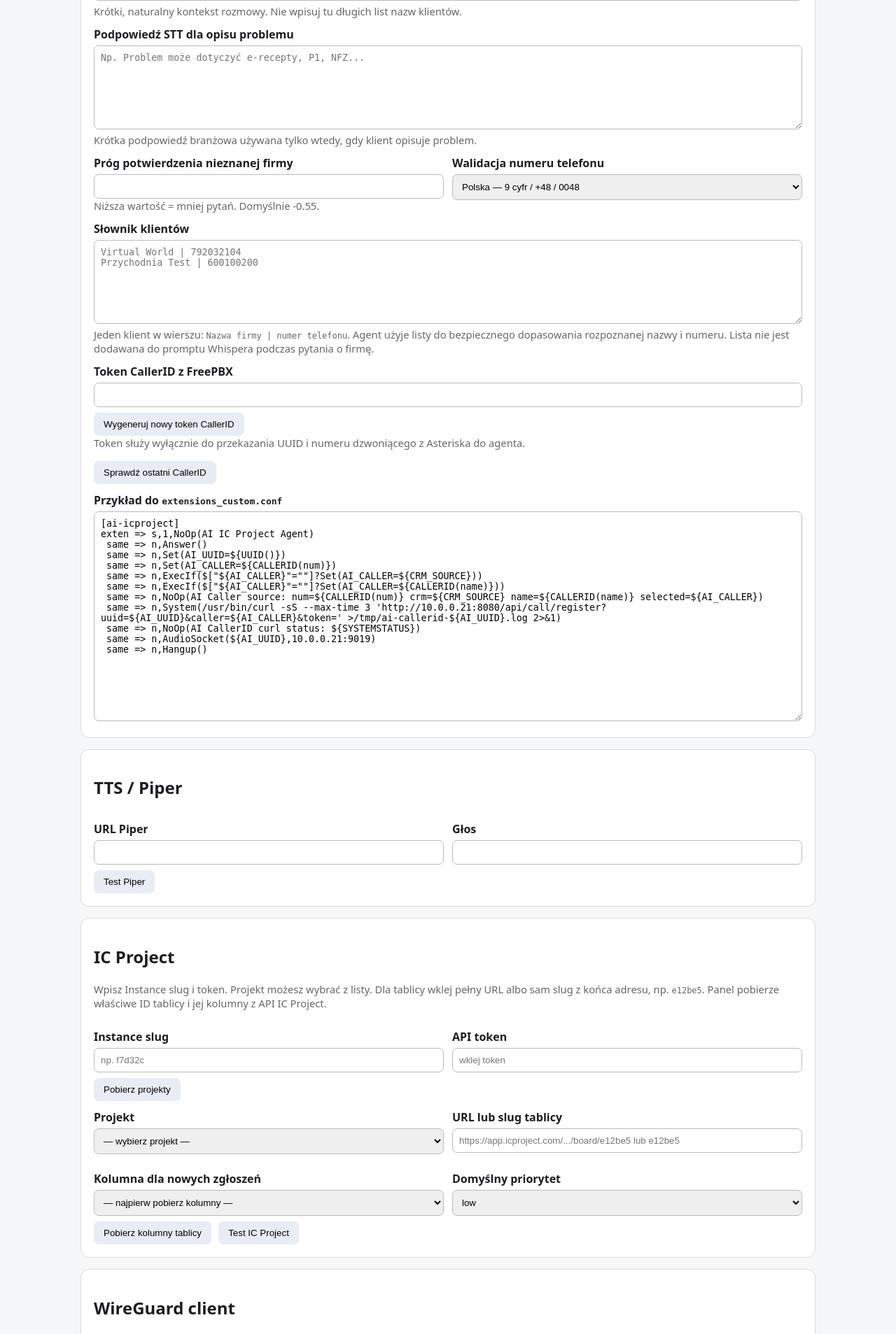
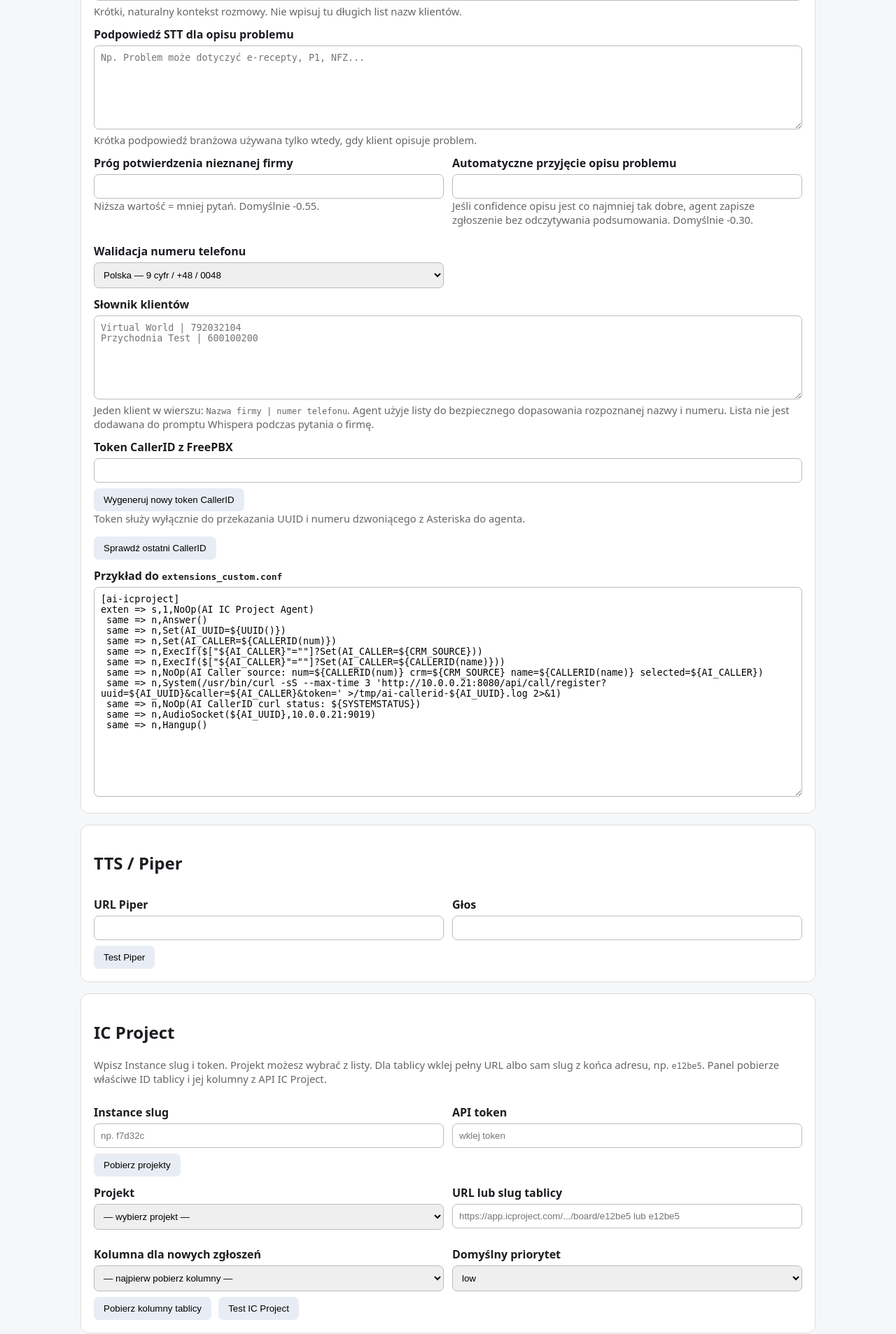
Before and after one commit to Pawel-sp9pw/freepbx-ai-icproject, a Python web app: template app/templates/index.html in a window 1280 px wide. Shown: the part 2653-4560 px from the top of the page at 70% size. Run offline with Jinja, Linux system fonts and the light colour scheme; the template is opened without the code that fills it, so the values that code supplies are empty.

Commit message:
Expose problem auto-accept confidence in panel

```diff
--- a/app/templates/index.html
+++ b/app/templates/index.html
@@ -238,6 +238,12 @@
             <input type="number" step="0.05" min="-2" max="0" name="company_confirm_logprob" value="{{s.company_confirm_logprob}}">
           </label>
           <div class="muted">Niższa wartość = mniej pytań. Domyślnie -0.55.</div>
+        </div>
+        <div>
+          <label>Automatyczne przyjęcie opisu problemu
+            <input type="number" step="0.05" min="-2" max="0" name="problem_auto_accept_logprob" value="{{s.problem_auto_accept_logprob}}">
+          </label>
+          <div class="muted">Jeśli confidence opisu jest co najmniej tak dobre, agent zapisze zgłoszenie bez odczytywania podsumowania. Domyślnie -0.30.</div>
         </div>
         <div>
           <label>Walidacja numeru telefonu
```
